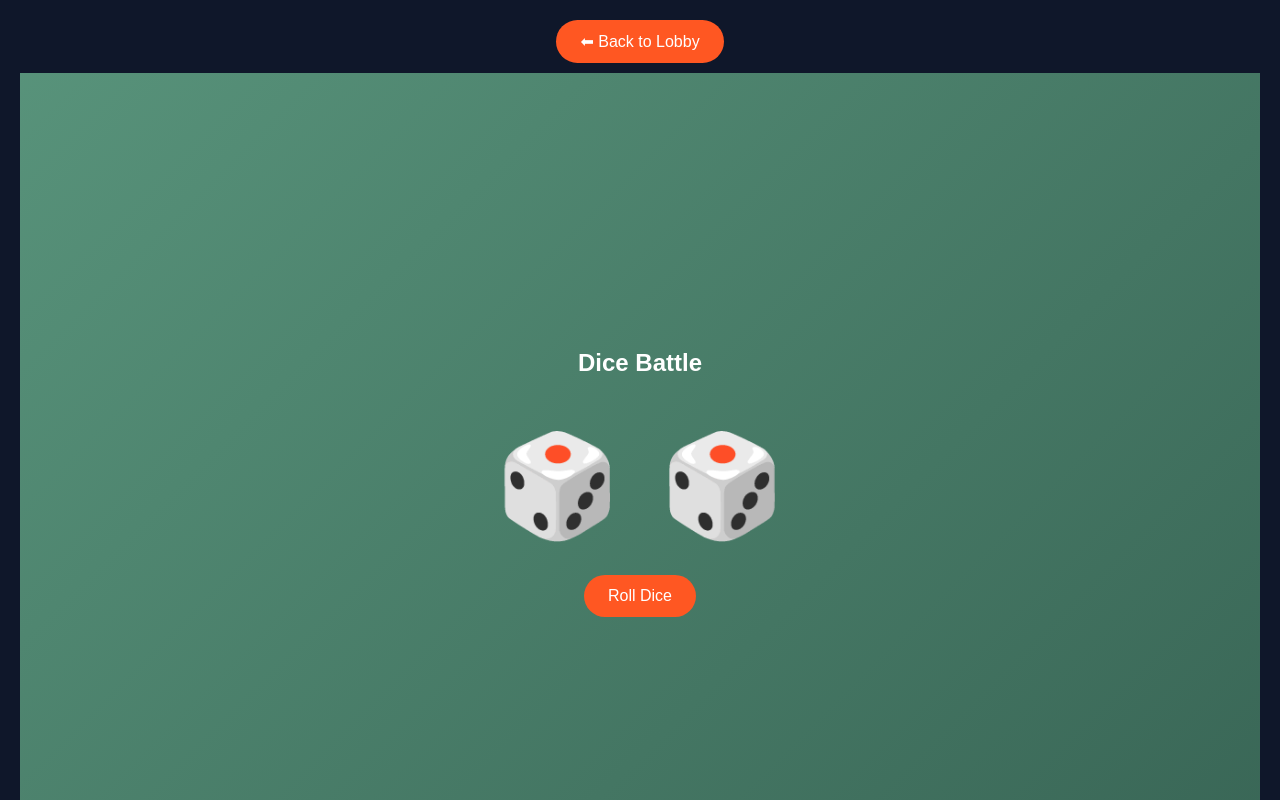
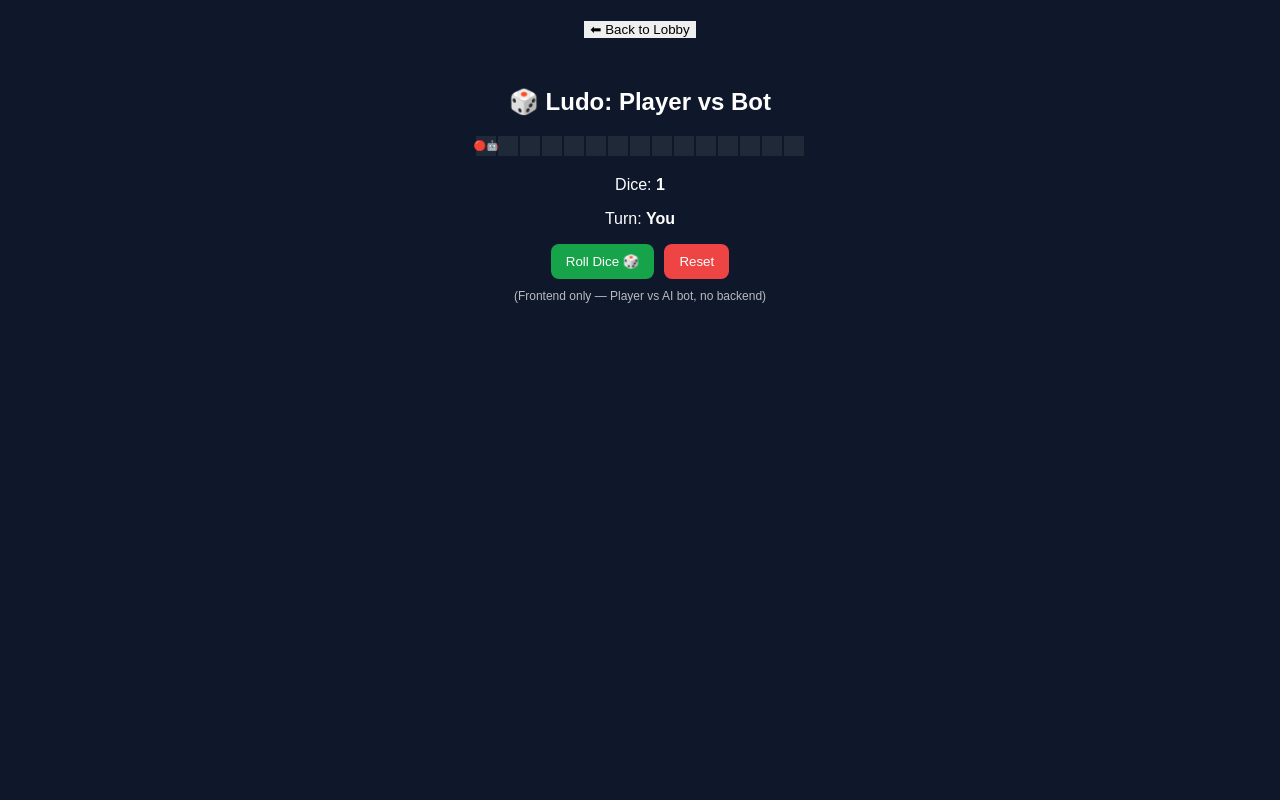
Before and after one commit to annamoyosore/win9ja, a React (Vite) app: page / in a window 1280 px wide. Both pictures are taken after a click on the button "🎲 Dice Battle". Built offline with nearby package versions, Linux system fonts and the light colour scheme.

Commit message:
Update DiceBattle.jsx

```diff
--- a/src/DiceBattle.jsx
+++ b/src/DiceBattle.jsx
@@ -1,209 +1,103 @@
-import { useState, useRef } from "react";
+import { useEffect, useState } from "react";
 
-export default function DiceBattle() {
-  const [playerRoll, setPlayerRoll] = useState(null);
-  const [botRoll, setBotRoll] = useState(null);
-  const [rolling, setRolling] = useState(false);
-  const [result, setResult] = useState("");
-  const [phase, setPhase] = useState("idle");
+const BOARD_SIZE = 15;
 
-  const audioCtxRef = useRef(null);
+function getInitialState() { return { player: { pos: 0 }, bot: { pos: 0 }, dice: 1, turn: "player", winner: null, rolling: false }; }
 
-  // 🔊 SOUND ENGINE
-  const playSound = (type) => {
-    if (!audioCtxRef.current) {
-      audioCtxRef.current = new (window.AudioContext ||
-        window.webkitAudioContext)();
-    }
+export default function LudoVsBot() { const [state, setState] = useState(getInitialState());
 
-    const ctx = audioCtxRef.current;
-    const osc = ctx.createOscillator();
-    const gain = ctx.createGain();
+function rollDice(isBot = false) { if (state.winner || state.rolling) return;
 
-    osc.connect(gain);
-    gain.connect(ctx.destination);
+const dice = Math.floor(Math.random() * 6) + 1;
 
-    if (type === "roll") {
-      osc.frequency.value = 400;
-      gain.gain.value = 0.05;
-    }
+setState((prev) => {
+  const current = isBot ? "bot" : "player";
+  const newPos = prev[current].pos + dice;
 
-    if (type === "land") {
-      osc.frequency.value = 150;
-      gain.gain.value = 0.1;
-    }
+  let winner = null;
+  if (newPos >= BOARD_SIZE) {
+    winner = current;
+  }
 
-    osc.start();
-    setTimeout(() => osc.stop(), type === "roll" ? 400 : 150);
+  return {
+    ...prev,
+    dice,
+    rolling: false,
+    [current]: {
+      pos: Math.min(newPos, BOARD_SIZE)
+    },
+    turn: isBot ? "player" : "bot",
+    winner
   };
+});
 
-  // 🎯 PSEUDO SERVER RESULT
-  const getServerResult = () => {
-    const player = Math.floor(Math.random() * 6) + 1;
-    const bot = Math.floor(Math.random() * 6) + 1;
+}
 
-    let winner;
-    if (player > bot) winner = "PLAYER";
-    else if (player < bot) winner = "BOT";
-    else winner = "DRAW";
+function playerMove() { if (state.turn !== "player" || state.winner) return;
 
-    return { player, bot, winner };
-  };
+setState((prev) => ({ ...prev, rolling: true }));
 
-  const rollDice = () => {
-    if (rolling) return;
+setTimeout(() => {
+  rollDice(false);
+}, 500);
 
-    setRolling(true);
-    setPhase("rolling");
-    setResult("");
+}
 
-    playSound("roll");
+useEffect(() => { if (state.turn === "bot" && !state.winner) { const timer = setTimeout(() => { setState((prev) => ({ ...prev, rolling: true }));
 
-    // 🔐 lock result first
-    const { player, bot, winner } = getServerResult();
+setTimeout(() => {
+      rollDice(true);
+    }, 600);
+  }, 800);
 
-    // 🎲 fake rolling animation numbers
-    let interval = setInterval(() => {
-      setPlayerRoll(Math.floor(Math.random() * 6) + 1);
-      setBotRoll(Math.floor(Math.random() * 6) + 1);
-    }, 100);
+  return () => clearTimeout(timer);
+}
 
-    // ⏳ suspense phase
-    setTimeout(() => {
-      setPhase("slowing");
-    }, 1200);
+}, [state.turn, state.winner]);
 
-    // 🎯 final result
-    setTimeout(() => {
-      clearInterval(interval);
+function resetGame() { setState(getInitialState()); }
 
-      setPlayerRoll(player);
-      setBotRoll(bot);
+return ( <div style={styles.container}> <h2>🎲 Ludo: Player vs Bot</h2>
 
-      playSound("land");
+<div style={styles.board}>
+    {Array.from({ length: BOARD_SIZE }).map((_, i) => (
+      <div key={i} style={styles.cell}>
+        {state.player.pos === i && <span>🔴</span>}
+        {state.bot.pos === i && <span>🤖</span>}
+      </div>
+    ))}
+  </div>
 
-      if (winner === "PLAYER") {
-        setResult("🎉 You Win!");
-      } else if (winner === "BOT") {
-        setResult("🤖 Bot Wins!");
-      } else {
-        setResult("⚖️ Draw!");
-      }
+  <div style={styles.info}>
+    <p>Dice: <b>{state.dice}</b></p>
+    <p>Turn: <b>{state.turn === "player" ? "You" : "Bot"}</b></p>
 
-      setPhase("result");
-      setRolling(false);
-    }, 2000);
-  };
+    {state.winner && (
+      <h3>
+        🏆 {state.winner === "player" ? "You Win!" : "Bot Wins!"}
+      </h3>
+    )}
+  </div>
 
-  // 🎲 Dice faces
-  const diceFaces = ["⚀","⚁","⚂","⚃","⚄","⚅"];
+  <div style={styles.buttons}>
+    <button
+      style={styles.btn}
+      onClick={playerMove}
+      disabled={state.turn !== "player" || state.rolling}
+    >
+      Roll Dice 🎲
+    </button>
 
-  return (
-    <>
-      <style>{`
-        .container {
-          height: 100vh;
-          display: flex;
-          flex-direction: column;
-          align-items: center;
-          justify-content: center;
-          font-family: Arial;
-          color: white;
-          background: linear-gradient(-45deg, #1f4037, #99f2c8);
-          background-size: 400% 400%;
-          animation: bg 10s ease infinite;
-        }
+    <button style={styles.reset} onClick={resetGame}>
+      Reset
+    </button>
+  </div>
 
-        @keyframes bg {
-          0% {background-position: 0% 50%;}
-          50% {background-position: 100% 50%;}
-          100% {background-position: 0% 50%;}
-        }
+  <p style={styles.note}>
+    (Frontend only — Player vs AI bot, no backend)
+  </p>
+</div>
 
-        .dice-area {
-          display: flex;
-          gap: 40px;
-          margin: 30px 0;
-        }
+); }
 
-        .dice {
-          font-size: 100px;
-          transition: transform 0.3s ease;
-        }
-
-        .rolling {
-          animation: shake 0.3s infinite;
-        }
-
-        @keyframes shake {
-          0% { transform: rotate(0deg); }
-          25% { transform: rotate(10deg); }
-          50% { transform: rotate(-10deg); }
-          75% { transform: rotate(8deg); }
-          100% { transform: rotate(0deg); }
-        }
-
-        button {
-          padding: 12px 24px;
-          border: none;
-          border-radius: 25px;
-          background: #ff5722;
-          color: white;
-          font-size: 16px;
-          cursor: pointer;
-        }
-
-        button:disabled {
-          opacity: 0.6;
-          cursor: not-allowed;
-        }
-
-        .status {
-          margin-top: 10px;
-          font-size: 14px;
-          opacity: 0.8;
-        }
-
-        .result {
-          margin-top: 20px;
-          font-size: 24px;
-          animation: fadeIn 0.5s ease;
-        }
-
-        @keyframes fadeIn {
-          from { opacity: 0; transform: translateY(10px); }
-          to { opacity: 1; transform: translateY(0); }
-        }
-      `}</style>
-
-      <div className="container">
-        <h2>Dice Battle</h2>
-
-        <div className="dice-area">
-          <div className={`dice ${rolling ? "rolling" : ""}`}>
-            {playerRoll ? diceFaces[playerRoll - 1] : "🎲"}
-          </div>
-
-          <div className={`dice ${rolling ? "rolling" : ""}`}>
-            {botRoll ? diceFaces[botRoll - 1] : "🎲"}
-          </div>
-        </div>
-
-        <button onClick={rollDice} disabled={rolling}>
-          {rolling ? "Rolling..." : "Roll Dice"}
-        </button>
-
-        {phase === "rolling" && <p className="status">🎲 Rolling...</p>}
-        {phase === "slowing" && <p className="status">⏳ Almost there...</p>}
-
-        {playerRoll && botRoll && !rolling && (
-          <p className="status">
-            🧑 You: {playerRoll} | 🤖 Bot: {botRoll}
-          </p>
-        )}
-
-        {result && <div className="result">{result}</div>}
-      </div>
-    </>
-  );
-}
+const styles = { container: { fontFamily: "Arial", textAlign: "center", padding: 20, color: "#fff", background: "#0f172a", minHeight: "100vh" }, board: { display: "grid", gridTemplateColumns: "repeat(15, 20px)", justifyContent: "center", margin: "20px 0", gap: 2 }, cell: { width: 20, height: 20, background: "#1f2937", display: "flex", alignItems: "center", justifyContent: "center", fontSize: 10 }, info: { marginTop: 10 }, buttons: { marginTop: 15, display: "flex", gap: 10, justifyContent: "center" }, btn: { padding: "10px 15px", background: "#16a34a", color: "white", border: "none", borderRadius: 8, cursor: "pointer" }, reset: { padding: "10px 15px", background: "#ef4444", color: "white", border: "none", borderRadius: 8, cursor: "pointer" }, note: { marginTop: 10, fontSize: 12, opacity: 0.7 } };
```
